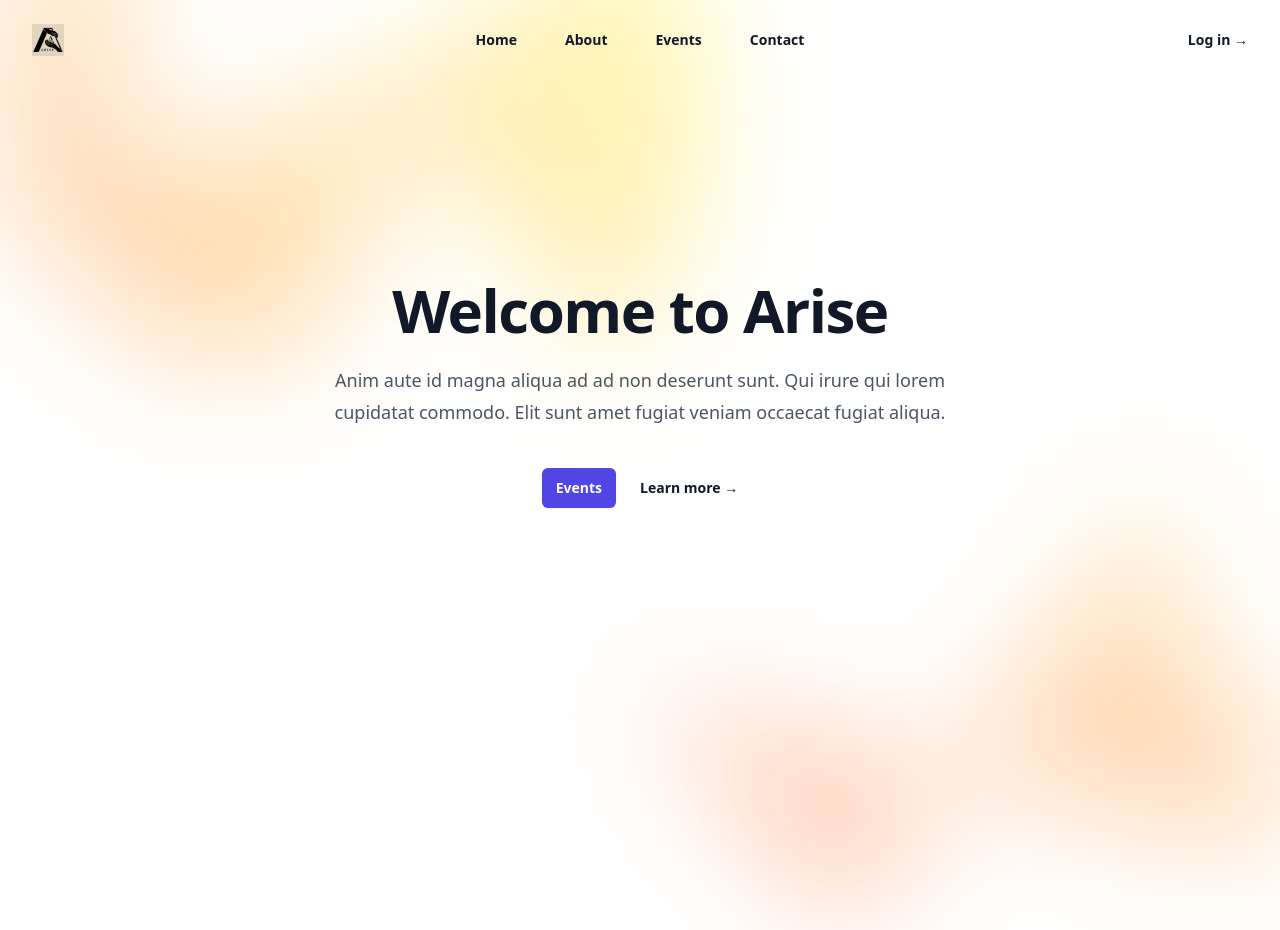
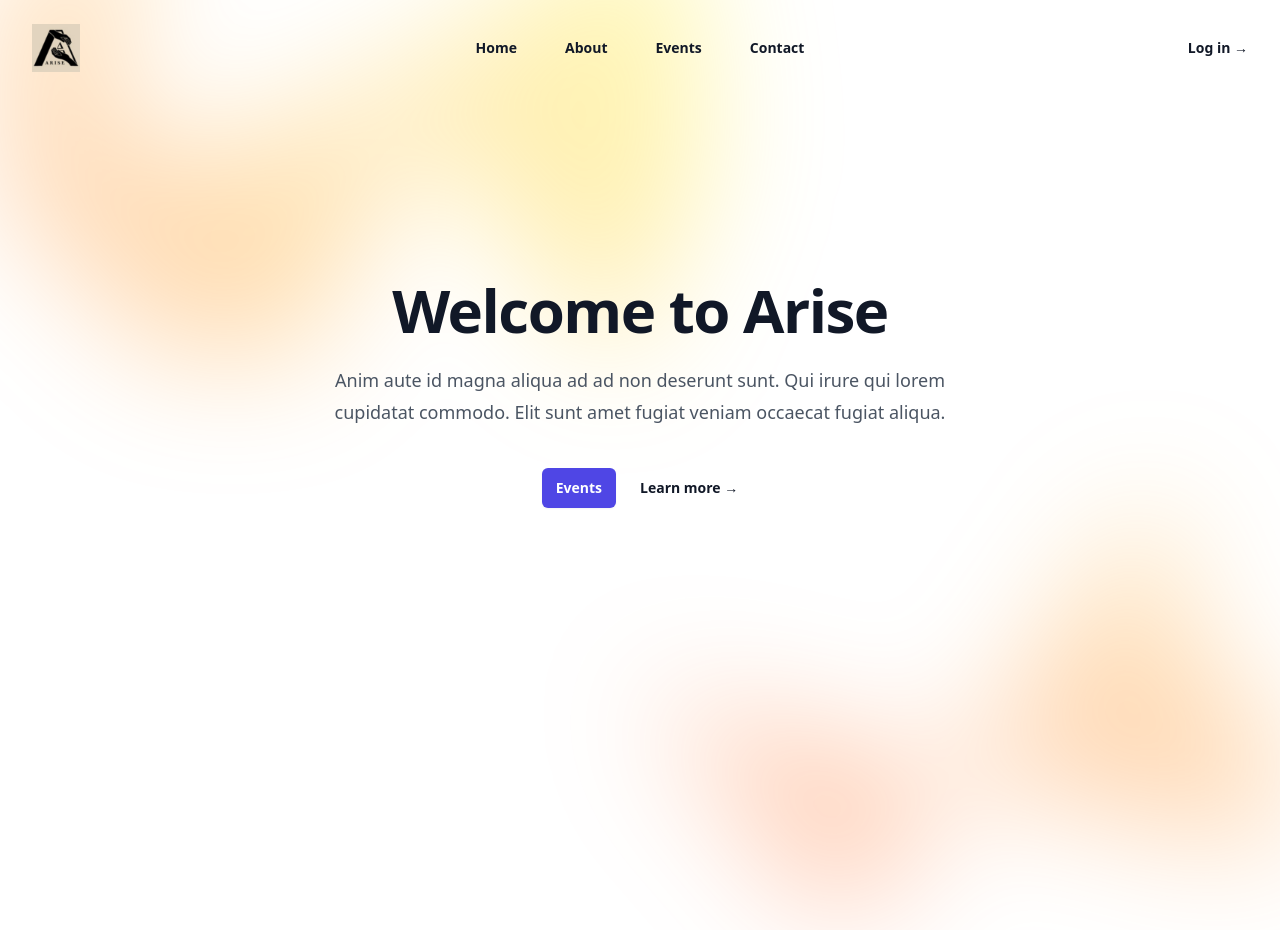
Before and after one commit to Arise-Club/website, a website: page index.html in a window 1280 px wide. Drawn offline with nearby package versions, Linux system fonts and the light colour scheme.

Commit message:
Increasing the logo size

```diff
--- a/index.html
+++ b/index.html
@@ -17,7 +17,7 @@
           <div class="flex lg:flex-1">
             <a href="#" class="-m-1.5 p-1.5">
               <span class="sr-only">Your Company</span>
-              <img class="h-8 w-auto" src="./images/android-chrome-512x512.png" alt="">
+              <img class="h-12 w-auto" src="./images/android-chrome-512x512.png" alt="">
             </a>
           </div>
           <div class="flex lg:hidden">
```
